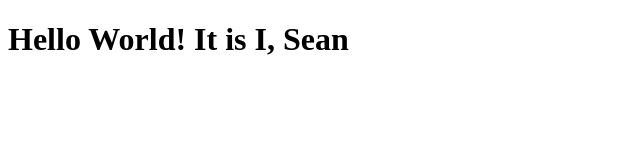
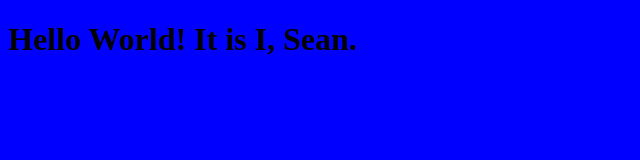
Before and after one commit to Sean-Ottomanelli/Sean-Website, a plain HTML site: page index.html in a window 1280 px wide. Shown: the whole page, without its empty margins (0-640 px from the left). Drawn offline with Linux system fonts and the light colour scheme.

Commit message:
Added a style sheet, linked index.html to style sheet, added a period (.) to index.html h1.

```diff
--- a/index.html
+++ b/index.html
@@ -1,9 +1,10 @@
 <!DOCTYPE html>
 <html lang="en">
   <head>
+    <link rel="stylesheet" href="style.css">
     <title>Sean's Website</title>
   </head>
   <body>
-    <h1>Hello World! It is I, Sean</h1>
+    <h1>Hello World! It is I, Sean.</h1>
   </body>
 </html>
--- /dev/null
+++ b/style.css
@@ -0,0 +1,3 @@
+body {
+    background: blue;
+}
```
